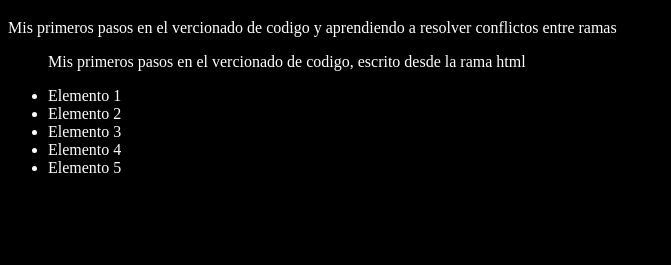
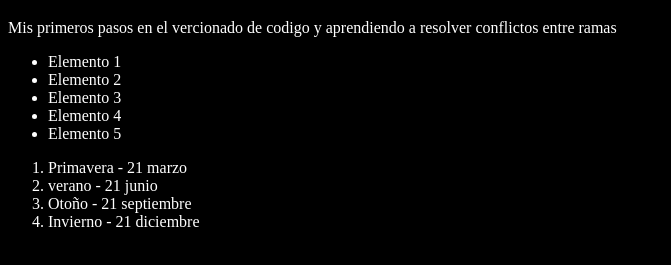
Before and after one commit to Mono-A3/cursoGit-primerRepo, a plain HTML site: page index.html in a window 1280 px wide. Shown: the part 61-326 px from the top of the page, without its empty margins (0-671 px from the left). Drawn offline with Linux system fonts and the light colour scheme; a script that the page names is missing.

Commit message:
Agregando estaciuones del año con fechas de inicio

```diff
--- a/index.html
+++ b/index.html
@@ -15,15 +15,18 @@
     <p>Mis primeros pasos en el vercionado de codigo y aprendiendo a resolver conflictos entre ramas</p>
 
     <ul>
-
-        <p>Mis primeros pasos en el vercionado de codigo, escrito desde la rama html</p>
         <li>Elemento 1</li>
         <li>Elemento 2</li>
         <li>Elemento 3</li>
         <li>Elemento 4</li>
         <li>Elemento 5</li>
     </ul>
-
+    <ol>
+        <li>Primavera - 21 marzo</li>
+        <li>verano - 21 junio</li>
+        <li>Otoño - 21 septiembre</li>
+        <li>Invierno - 21 diciembre</li>
+    </ol>
 
     <script src="index.js"></script>
 </body>
```
